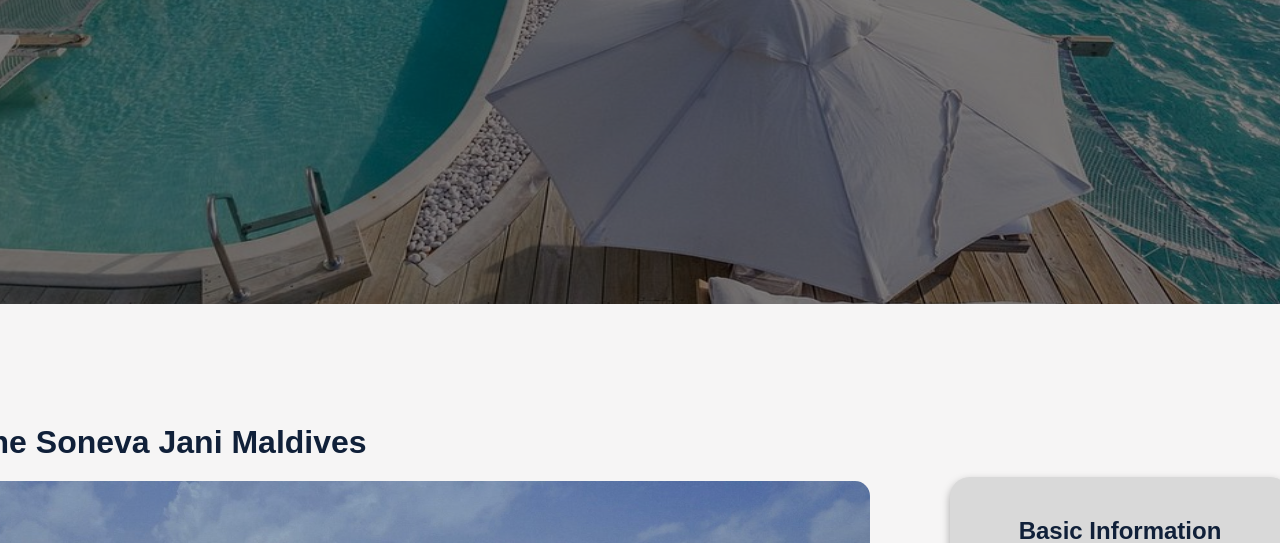
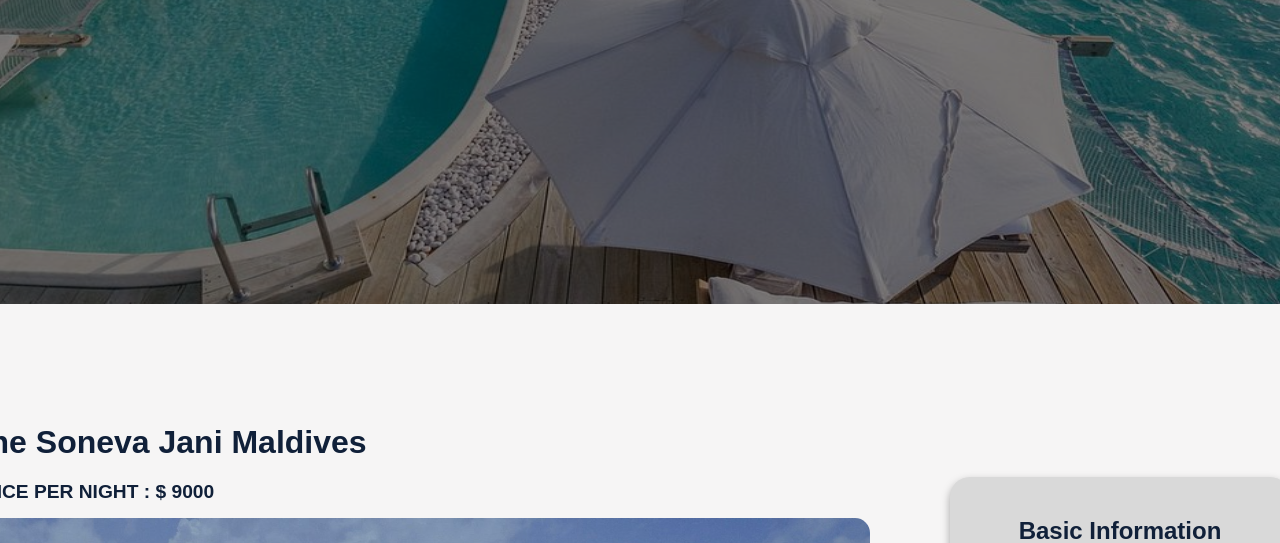
Before and after one commit to FatmaMohamed234/test-hotel, a plain HTML site: page index.html in a window 1280 px wide. Shown: the part 416-959 px from the top of the page. Drawn offline with Linux system fonts and the light colour scheme.

Commit message:
Update index.html

```diff
--- a/index.html
+++ b/index.html
@@ -65,6 +65,7 @@
       <div class="content-box">
         <div class="title">
           <h1 class="headline">The Soneva Jani Maldives</h1>
+          <h3 class="artical">Price Per Night : $ 9000</h3>
         </div>
 
         <img class="greece-1" src="img2/soneva-jani.jpg" />
```
